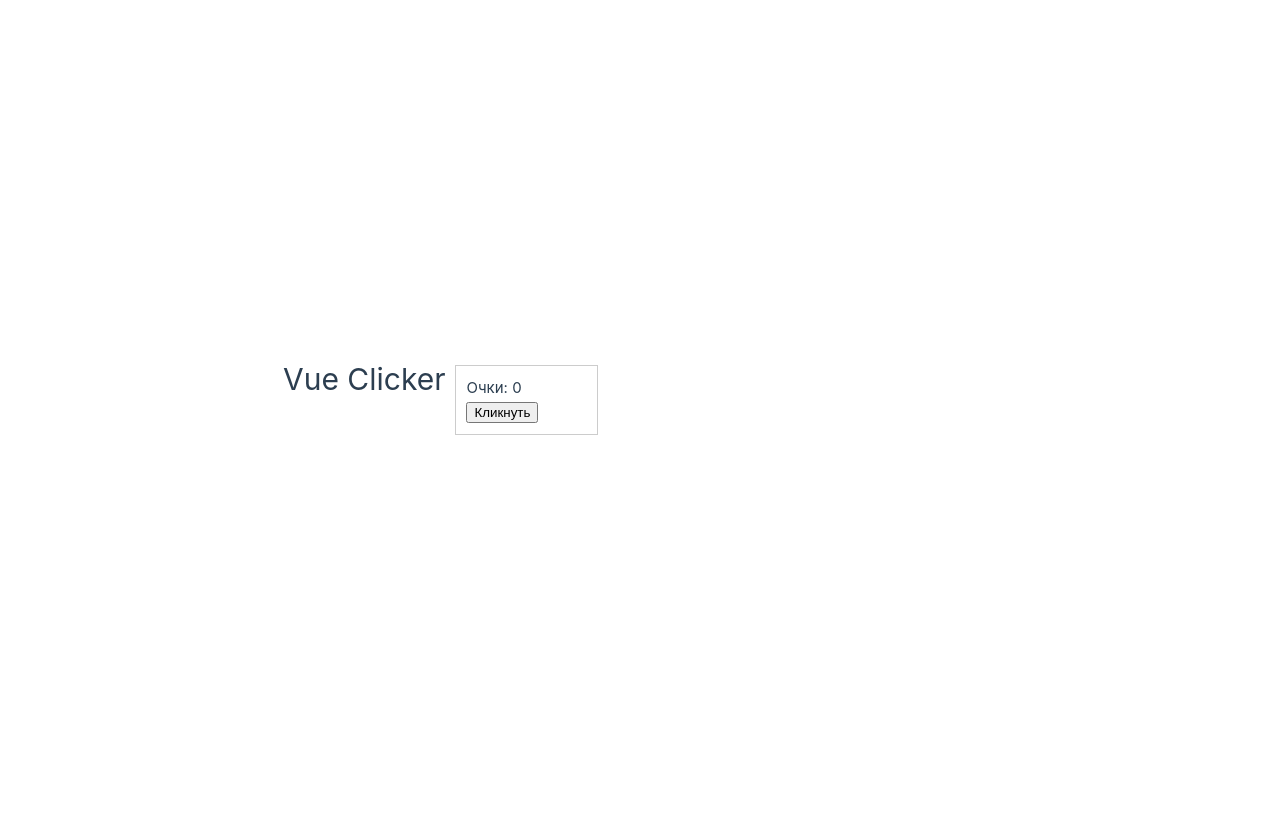
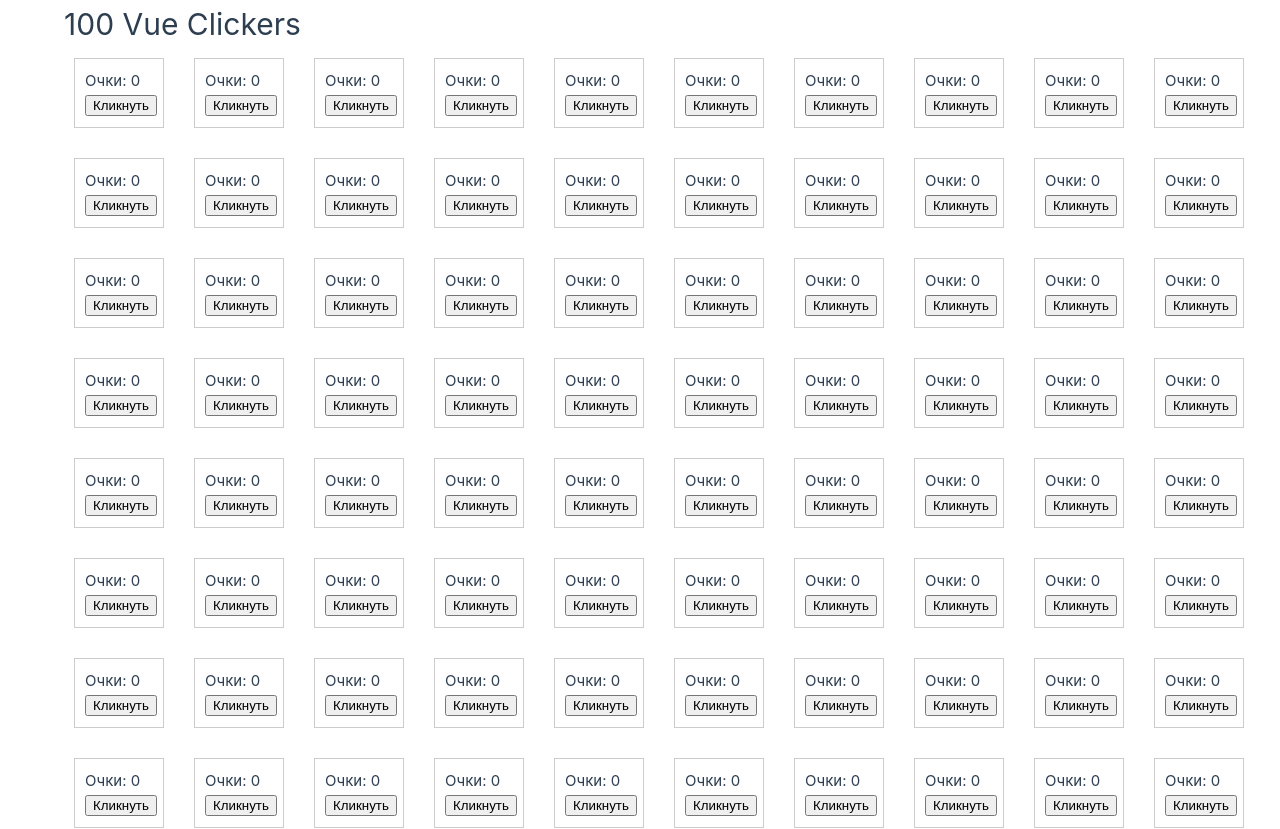
Before and after one commit to average-mephi-enjoyer/vuejs_lab05, a Vue app in the folder Vue Introduction/task3/vue-clicker/: page / in a window 1280 px wide. Shown: the top 829 px of the page. Before the commit the page ends 800 px from the top, so only its background shows below. Built offline with nearby package versions, Linux system fonts and the light colour scheme.

Commit message:
task 5 done

```diff
--- a/Vue Introduction/task3/vue-clicker/src/App.vue
+++ b/Vue Introduction/task3/vue-clicker/src/App.vue
@@ -1,10 +1,21 @@
 <template>
   <div id="app">
-    <h1>Vue Clicker</h1>
-    <Clicker />
+    <h1>100 Vue Clickers</h1>
+    <div></div>
+    <div class="clicker-grid">
+      <Clicker v-for="n in 100" :key="n" />
+    </div>
   </div>
 </template>
 
 <script setup>
 import Clicker from './components/Clicker.vue'
 </script>
+
+<style>
+.clicker-grid {
+  display: grid;
+  grid-template-columns: repeat(10, 1fr);
+  gap: 10px;
+}
+</style>
--- a/Vue Introduction/task3/vue-clicker/src/components/Clicker.vue
+++ b/Vue Introduction/task3/vue-clicker/src/components/Clicker.vue
@@ -17,9 +17,10 @@ function increment() {
 
 <style scoped>
 .clicker {
-  margin: 10px;
-  padding: 10px;
-  border: 1px solid #ccc;
-  display: inline-block;
+    width: 90px;
+    margin: 10px;
+    padding: 10px;
+    border: 1px solid #ccc;
+    display: inline-block;
 }
 </style>
```
